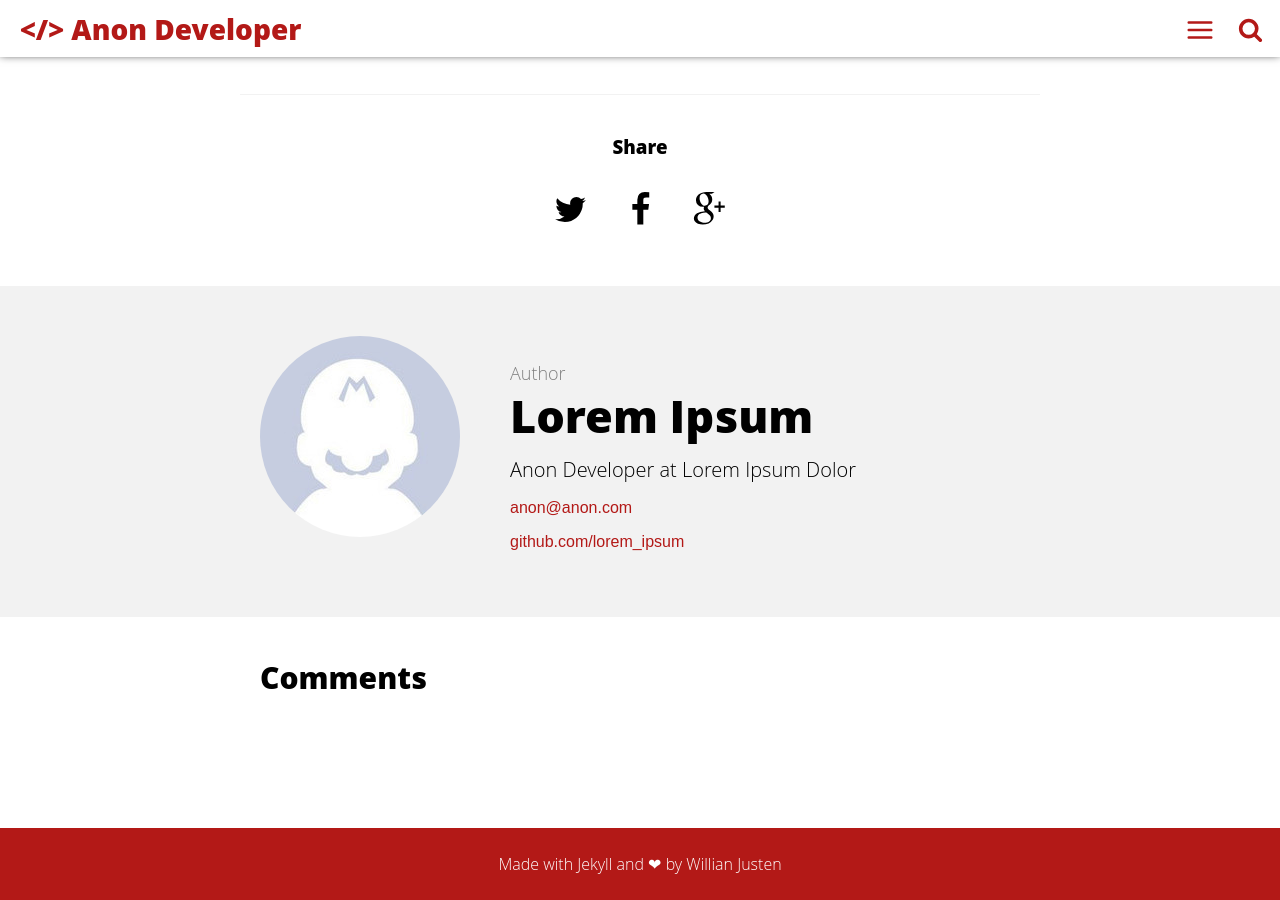
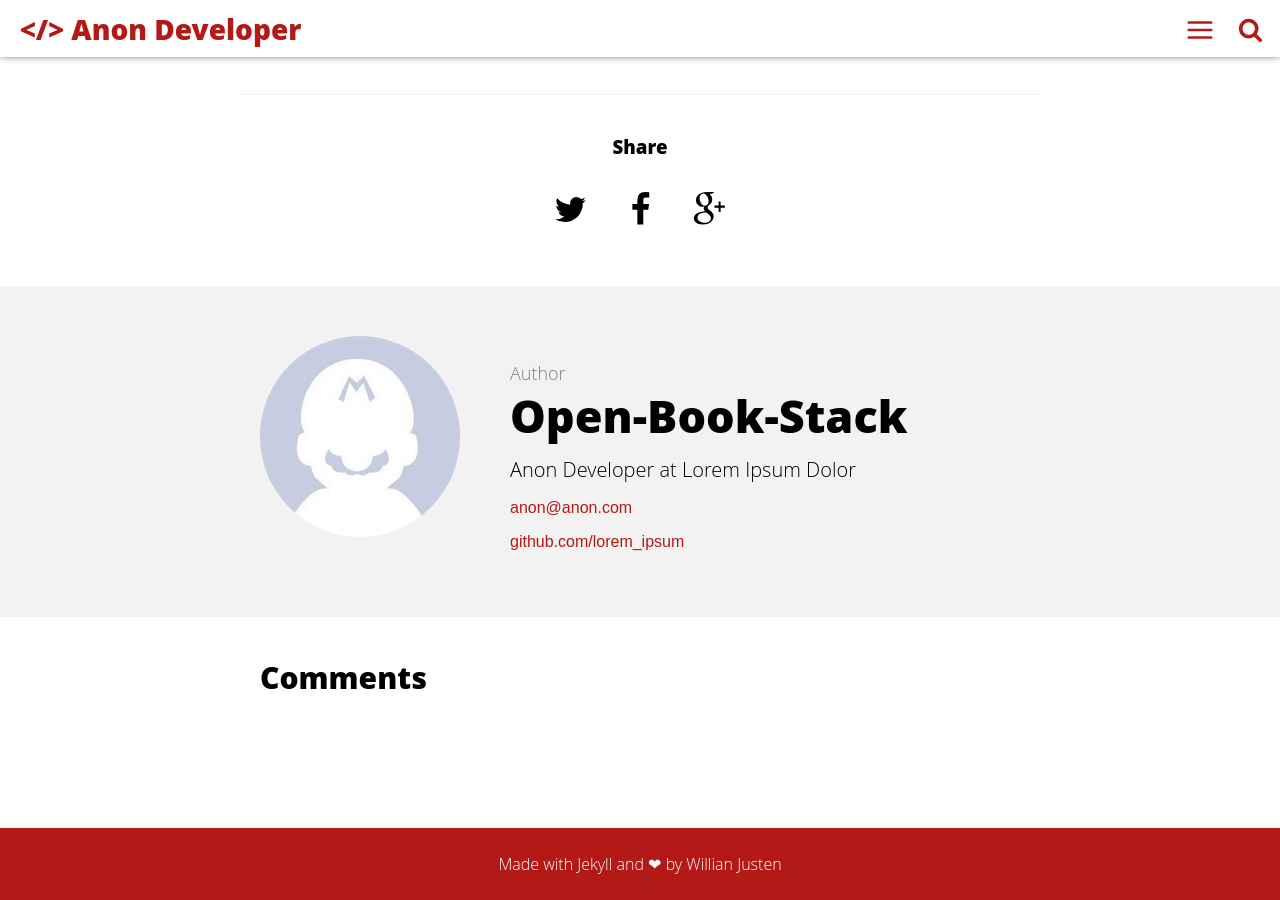
Before and after one commit to OpenBookStack/open.github.io, a Jekyll site: the page built from _posts/2016-05-08-welcome-to-jekyll.md, in a window 1280 px wide and 900 px high, scrolled down 1092 px. Built offline with Jekyll 4.4.1, drawn with Linux system fonts in a browser that asks for light colours; comment, search, counter and statistics services are not loaded; some of the changed lines change nothing that is shown.

Commit message:
Update _config.yml

```diff
--- a/_config.yml
+++ b/_config.yml
@@ -1,11 +1,11 @@
 # Site settings
-title: Willian Justen - Desenvolvedor Front End
-description: A blog about lorem ipsum dolor sit amet
+title: OPEN-BOOK-STACK
+description: A Collection all Resources across all Domains
 baseurl: "" # the subpath of your site, e.g. /blog
 url: "https://openbookshelf.github.io/" # the base hostname & protocol for your site e.g. http://willianjusten.com.br
 
 # User settings
-username: Lorem Ipsum
+username: Open-Book-Stack
 user_description: Anon Developer at Lorem Ipsum Dolor
 email: anon@anon.com
 twitter_username: lorem_ipsum
```
